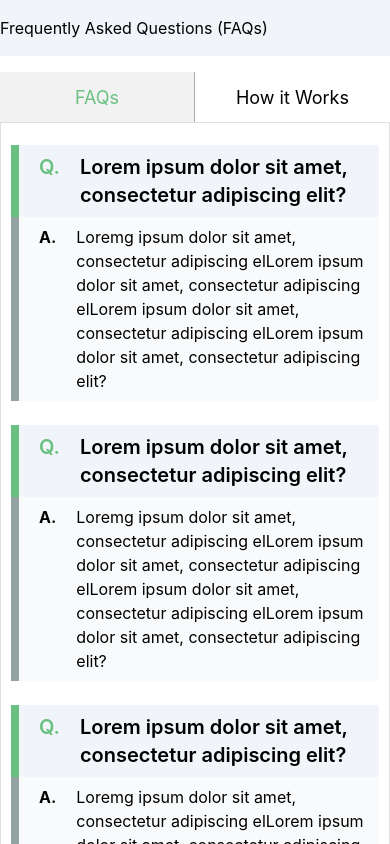
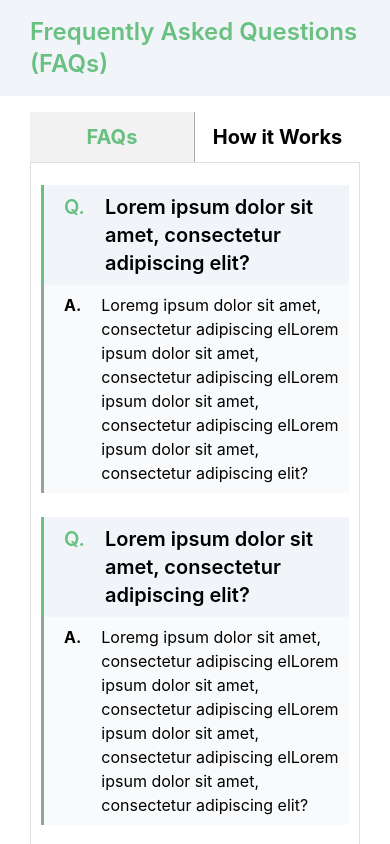
Before and after one commit to gregaid427/green-square-tailwind-custom, a React (Create React App) app: page /company-faq in a window 390 px wide. Shown: the top 844 px of the page. Built offline with nearby package versions, Linux system fonts and the light colour scheme.

Commit message:
wednes 3

```diff
--- a/src/Components/Faq/faq.component.jsx
+++ b/src/Components/Faq/faq.component.jsx
@@ -10,7 +10,7 @@ function Faq(props) {
       <div className="py-3  " >
       <div className="flex gap-5 py-2 text-xl font-semibold faq-questn" style={{background:"rgb(241 245 249)" ,borderLeft: '8px solid #69C080', paddingLeft:20 ,paddingRight:5 }} ><h5 className=" text-[#69C080]">Q.</h5> <h5  className="fw-bold ">{props.title}</h5></div>
 
-    <div className="flex gap-5 text-md  py-2 " style={{background:"rgb(248 250 252)",borderLeft: '8px solid #93A3A1', paddingLeft:20,paddingRight:5 , }} ><h5 className="font-bold">A.</h5> <h5>{props.info}</h5></div>
+    <div className="flex gap-5 text-md faq-ans py-2 " style={{background:"rgb(248 250 252)",borderLeft: '8px solid #93A3A1', paddingLeft:20,paddingRight:5 , }} ><h5 className="font-bold">A.</h5> <h5>{props.info}</h5></div>
     </div>
     </>
   );
--- a/src/Pages/Auth/company-signup.page.jsx
+++ b/src/Pages/Auth/company-signup.page.jsx
@@ -149,6 +149,14 @@ function CompanySignup(props) {
                         name=""
                       />
                     </div>
+
+
+                  <input
+                    className="text-xl mt-3 w-full py-2 bg-[#FFBE24]  cursor-pointer font-bold text-white"
+                    type="submit"
+                    id=""
+                    value="SIGN UP"
+                  />
                   <div className="flex justify-between flex-col">
                   <label for="Label" className="flex justify-center ">
                       <span className="text-md font-light mr-2 ">
@@ -162,13 +170,6 @@ function CompanySignup(props) {
                       </Link>
                     </label>
                   </div>
-
-                  <input
-                    className="text-xl mt-3 w-full py-2 bg-[#FFBE24]  cursor-pointer font-bold text-white"
-                    type="submit"
-                    id=""
-                    value="SIGN UP"
-                  />
                 </div>
               </form>
             </div>
--- a/src/Pages/Guide/company-guide.pages.jsx
+++ b/src/Pages/Guide/company-guide.pages.jsx
@@ -89,8 +89,8 @@ function GuidePage(props) {
 
       <div className="wrapper flex flex-col justify-center items-center md:gap-10 sm:gap-2 md:my-[60px] sm:my-10  ">
         <h3 className="text-5xl  ">How it works</h3>
-        <div className="flex gap-5 w-full md:flex-row sm:flex-col">
-          <div className="md:w-4/12 sm:w-12/12  how-it-works-img h-[430px] text-center py-3 px-5 ">
+        <div className="flex gap-5 w-full md:flex-row h-[500px] sm:flex-col">
+          <div className="md:w-4/12 sm:w-12/12  how-it-works-img  text-center py-3 px-5 ">
             <h3 className="font-semibold text-2xl ">Create your Job Post</h3>
             <h2 className=" text-md">
               {" "}
@@ -98,7 +98,7 @@ function GuidePage(props) {
               eiusmod tempor incididunt ut labore et dolore magna aliqua.
             </h2>
           </div>
-          <div className="md:w-4/12 sm:w-12/12 how-it-works-img h-[450px] text-center py-3 px-5 ">
+          <div className="md:w-4/12 sm:w-12/12 how-it-works-img  text-center py-3 px-5 ">
             <h3 className="font-semibold text-2xl ">Reach Top Candidates</h3>
             <h2 className=" text-md">
               {" "}
@@ -106,7 +106,7 @@ function GuidePage(props) {
               eiusmod tempor incididunt ut labore et dolore magna aliqua.
             </h2>
           </div>
-          <div className="md:w-4/12 sm:w-12/12 how-it-works-img h-[450px] text-center py-3 px-5 ">
+          <div className="md:w-4/12 sm:w-12/12 how-it-works-img text-center py-3 px-5 ">
             <h3 className="font-semibold text-2xl ">
               Review Your Great Matches
             </h3>
--- a/src/Pages/Guide/employee-guide.pages.jsx
+++ b/src/Pages/Guide/employee-guide.pages.jsx
@@ -11,6 +11,7 @@ import { UserContext } from "../../Context/auth.context";
 import { ReactComponent as IconPack1 } from "./../../Assets/icons/Icons-04.svg";
 import { ReactComponent as IconPack2 } from "./../../Assets/icons/Icons-02.svg";
 import { ReactComponent as IconPack3 } from "./../../Assets/icons/Icons-03.svg";
+import { ReactComponent as IconPack4 } from "./../../Assets/icons/Icons-01.svg";
 import SmilingWoman from "./../../Assets/images/testimon1.jpg";
 import SmilingMan from "./../../Assets/images/smiling_man.jpg";
 import GreenSquareLogo from "./../../Assets/images/green_square_logo.png";
@@ -117,43 +118,48 @@ function GuidePage(props) {
         <h3 className="text-4xl wrapper mt-5 mb-8 text-center ">
           Featured Jobs
         </h3>
-        <div className="wrapper flex w-12/12 gap-3 sm:flex-col ">
-          <div className="md:w-6/12 sm:w-12/12 flex bg-white ">
-            <img src={smilingMan} className="w-4/12   "></img>
+        <div className="wrapper flex w-12/12 gap-3 flex-col ">
 
-            <div className="w-8/12  p-2  flex flex-col justify-between">
+          <div className="md:w-12/12 sm:w-12/12 flex sm:flex-col  bg-white ">
+            <img src={smilingMan} className="md:w-4/12 sm:w-12/12   "></img>
+
+            <div className="md:w-8/12 sm:w-12/12 sm:py-2   px-4  flex flex-col gap-5 md:my-auto ">
               <h3 className="text-xl ">
                 Python Software Engineering Associate – Credit Technology
               </h3>
               <h4 className="text-md">London, England</h4>
               <h4 className="text-md">$100,000</h4>
-              <div className=" flex md:flex-row  sm:flex-col md:justify-between sm:items-start">
+              <h4 className="text-md">Full Time Role</h4>{" "}
+              <div className=" flex md:flex-row relative sm:flex-col  md:justify-between sm:items-start">
                 {" "}
-                <h4 className="text-md">Full Time Role</h4>{" "}
-                <div className="p-2 mb-2 flex gap-2 rounded-md bg-[#69C080] ">
-                  <h4 className=" text-md  ">APPLY FOR THIS JOB </h4>{" "}
+
+                <div className="p-2 mb-2 flex gap-2 md:absolute  sm:mx-auto bottom-5 right-0   rounded-md bg-[#69C080] ">
+                  <h4 className="  text-md text-white  ">APPLY FOR THIS JOB </h4>{" "}
                 </div>
               </div>
             </div>
           </div>
 
-          <div className="md:w-6/12 sm:w-12/12 flex bg-white ">
-            <img src={smilingMan} className="w-4/12   "></img>
+          <div className="md:w-12/12 sm:w-12/12 flex sm:flex-col  bg-white ">
+            <img src={smilingMan} className="md:w-4/12 sm:w-12/12   "></img>
 
-            <div className="w-8/12 p-2 flex flex-col justify-between ">
-              <h3 className="text-xl ">Associate Software Engineer Java</h3>
+            <div className="md:w-8/12 sm:w-12/12 sm:py-2   px-4  flex flex-col gap-5 md:my-auto ">
+            <h3 className="text-xl ">Associate Software Engineer Java</h3>
               <h4 className="text-md">London, England</h4>
               <h4 className="text-md">$100,000</h4>
-              <div className=" flex md:flex-row  sm:flex-col md:justify-between sm:items-start">
+              <h4 className="text-md">Full Time Role</h4>{" "}
+              <div className=" flex md:flex-row sm:w-3/12  relative sm:flex-col md:justify-between ">
                 {" "}
-                <h4 className="text-md">Full Time Role</h4>{" "}
-                <div className="p-2 mb-2 flex  gap-2 rounded-md bg-[#FFBE24] ">
-                  <IconPack1 fill="#000000" className="h-5 my-auto" />
+
+                <div className="p-2 mb-2 flex md:absolute bottom-5 right-0  gap-2 rounded-md float-right bg-[#FFBE24] ">
+                  <IconPack4 fill="#000000" className="h-5 my-auto" />
                   <h4 className=" text-md  "> PRO</h4>{" "}
                 </div>
               </div>
             </div>
           </div>
+
+
 
 
         </div>{" "}
--- a/src/Pages/faqs/company-faqs.pages.jsx
+++ b/src/Pages/faqs/company-faqs.pages.jsx
@@ -22,19 +22,19 @@ function CompanyFaq(props) {
       ToggleState === index ? className : "";
 
     return (
-      <div className="container">
+      <div className="wrapper  md:mb-5  sm:mb-2 ">
       <ul className="tab-list">
           <li
             className={`tabs ${getActiveClass(1, "active-tabs")}`}
             onClick={() => toggleTab(1)}
           >
-            <h4 className="display-6 fw-bold py-2">FAQs</h4>
+            <h4 className="text-xl font-bold py-2">FAQs</h4>
           </li>
           <li
             className={`tabs ${getActiveClass(2, "active-tabs")}`}
             onClick={() => toggleTab(2)}
           >
-            <h4 className="display-6 fw-bold py-2">How it Works</h4>
+            <h4 className="text-xl font-bold py-2">How it Works</h4>
           </li>
         </ul>
         <div className="content-container">
@@ -99,7 +99,11 @@ function CompanyFaq(props) {
               image={FaqImg1}
             ></FaqSteps>
             ;
+            <h3 className="wrapper text-center font-semibold my-4 text-2xl text-[#69C080]">
+        That’s the Green Square way!
+      </h3>
           </div>
+
           <div className={`content ${getActiveClass(3, "active-content")}`}>
             <h2>Dolor</h2>
           </div>
@@ -109,19 +113,16 @@ function CompanyFaq(props) {
   };
 
   return (
-    <>
+    <><div className="" >
     <div className="mb-4" style={{ background: "rgb(241,245,249)" }}>
-        <div className="container py-4 d-flex items-center diplay-2 text-success  ">
-          <h3 className="fw-bolder mb-0   ">
+      <div className=" md:py-8 sm:py-4 flex items-center   text-[#69C080]  ">
+        <h3 className="wrapper md:text-4xl sm:text-2xl font-semibold ">
           Frequently Asked Questions (FAQs)
         </h3>
       </div>
     </div>
     <Tab />
-
-      <h3 className="text-center fw-bold my-4 display-6 text-success">
-        That’s the Green Square way!
-      </h3>
+    </div>
       <Footer></Footer>
     </>
   );
--- a/src/index.css
+++ b/src/index.css
@@ -34,7 +34,7 @@ code {
     } */
 
     .how-it-works-img {
-      background-image: url("./Assets/images/african-man-black-suit-big-tv-screen-guy-shows-presentation.png");
+      background-image: url("./Assets/images/african-man-black-suit-big-tv-screen-guy-shows-presentation.jpg");
       background-size: cover;
     }
 
@@ -94,7 +94,9 @@ code {
     flex-direction: column;
 }
 
-
+.float-right{
+  float: right !important;
+}
 
 
 
@@ -131,9 +133,13 @@ code {
       padding-bottom: auto;
     }
     .faq-questn {
-      padding-right: px !important;
+      padding-right: 0px !important;
+      border-left: 3px solid #69C080 !important;
     }
+  .faq-ans{
+    border-left: 3px solid #93A3A1 !important;
 
+  }
     .faq-text-pad-alt {
       margin-left: 0px !important ;
       margin-top: 280px !important;
```
Also changed, not shown: src/Assets/images/african-man-black-suit-big-tv-screen-guy-shows-presentation.jpg (added). Lines whose indentation alone changed are shown as unchanged.
